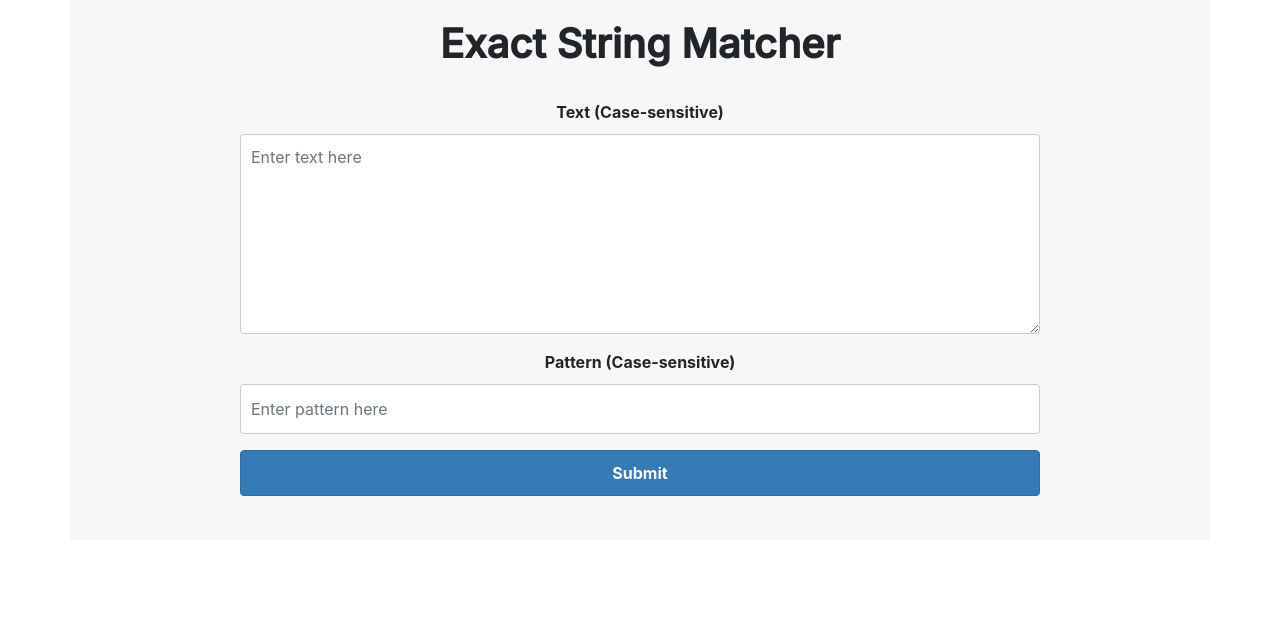
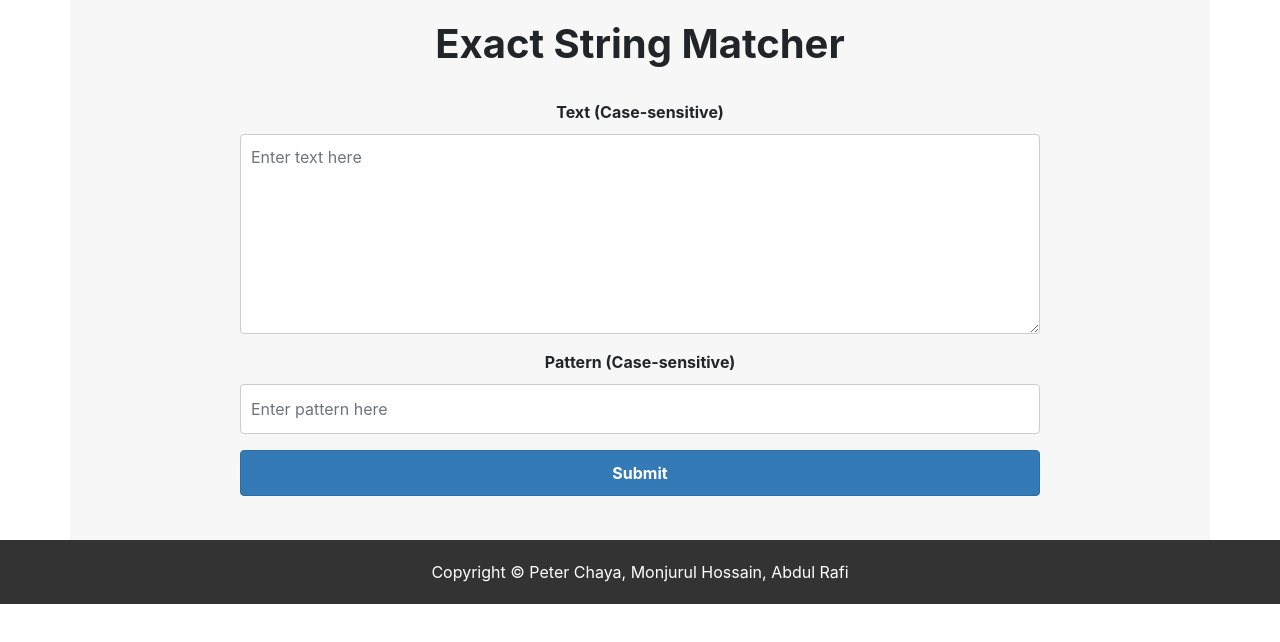
Before and after one commit to CCNYAlgo/string-matcher, a React (Create React App) app: page / in a window 1280 px wide. Shown: the top 642 px of the page. Built offline with nearby package versions, Linux system fonts and the light colour scheme; the HTML template or start-up script is replaced by a standard one.

Commit message:
Favicon and footer updated

```diff
--- a/public/index.html
+++ b/public/index.html
@@ -9,7 +9,6 @@
       name="description"
       content="Web site created using create-react-app"
     />
-    <link rel="preconnect" href="https://fonts.googleapis.com"><link rel="preconnect" href="https://fonts.gstatic.com" crossorigin><link href="https://fonts.googleapis.com/css2?family=Inter:wght@500&display=swap" rel="stylesheet">
     <link rel="apple-touch-icon" href="%PUBLIC_URL%/logo192.png" />
     <!--
       manifest.json provides metadata used when your web app is installed on a
@@ -29,7 +28,9 @@
   </head>
   <body>
     <noscript>You need to enable JavaScript to run this app.</noscript>
-    <div id="root"></div>
+    <main>
+      <div id="root"></div>
+    </main>
     <!--
       This HTML file is a template.
       If you open it directly in the browser, you will see an empty page.
@@ -40,5 +41,10 @@
       To begin the development, run `npm start` or `yarn start`.
       To create a production bundle, use `npm run build` or `yarn build`.
     -->
+    <footer>
+      <div class="container">
+        <p class="text-center">Copyright &copy; Peter Chaya, Monjurul Hossain, Abdul Rafi</p>
+      </div>
+    </footer>
   </body>
 </html>
--- a/src/App.css
+++ b/src/App.css
@@ -61,3 +61,13 @@ form + br {
 .results-title{
   font-weight: bold;
 }
+
+footer {
+  background-color: #333;
+  color: #fff;
+  padding: 20px 0;
+}
+
+footer p {
+  margin: 0;
+}
```
Also changed, not shown: 1 other file (tests, documents, lock files or other folders).
